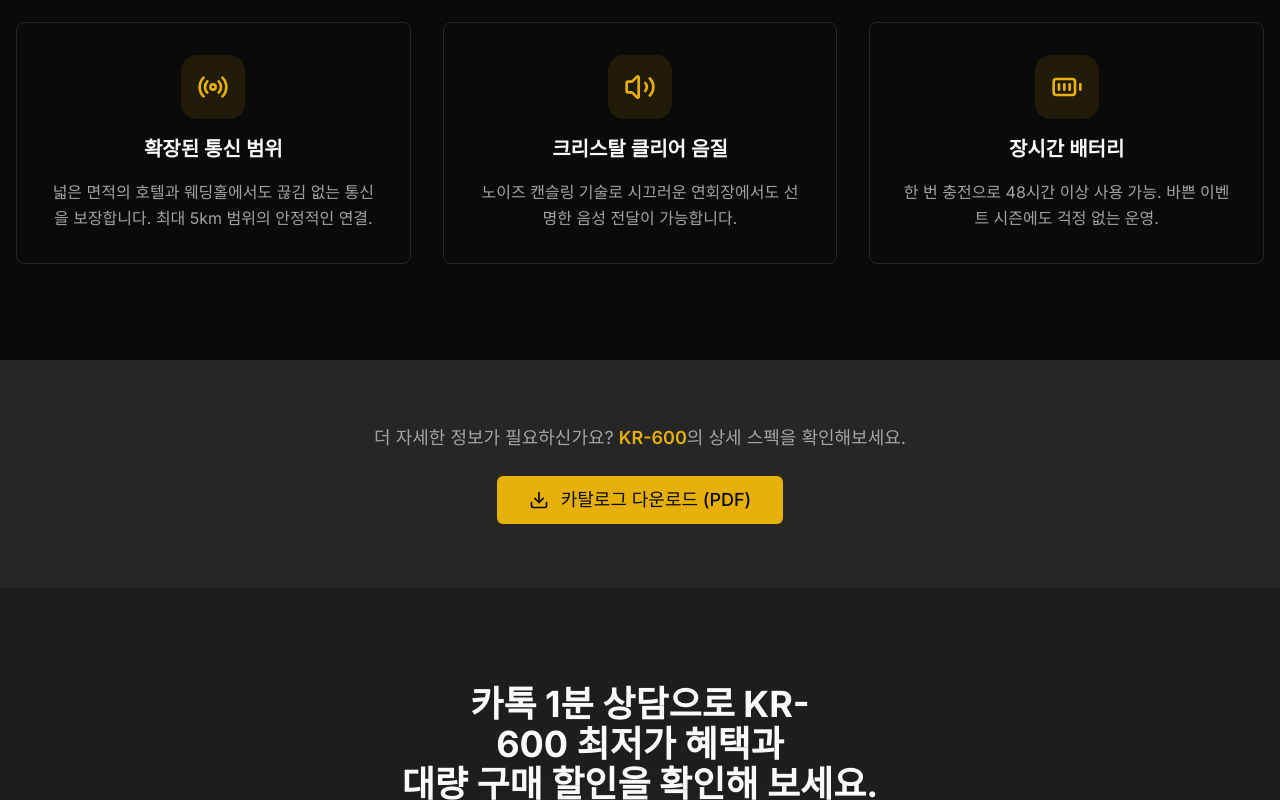
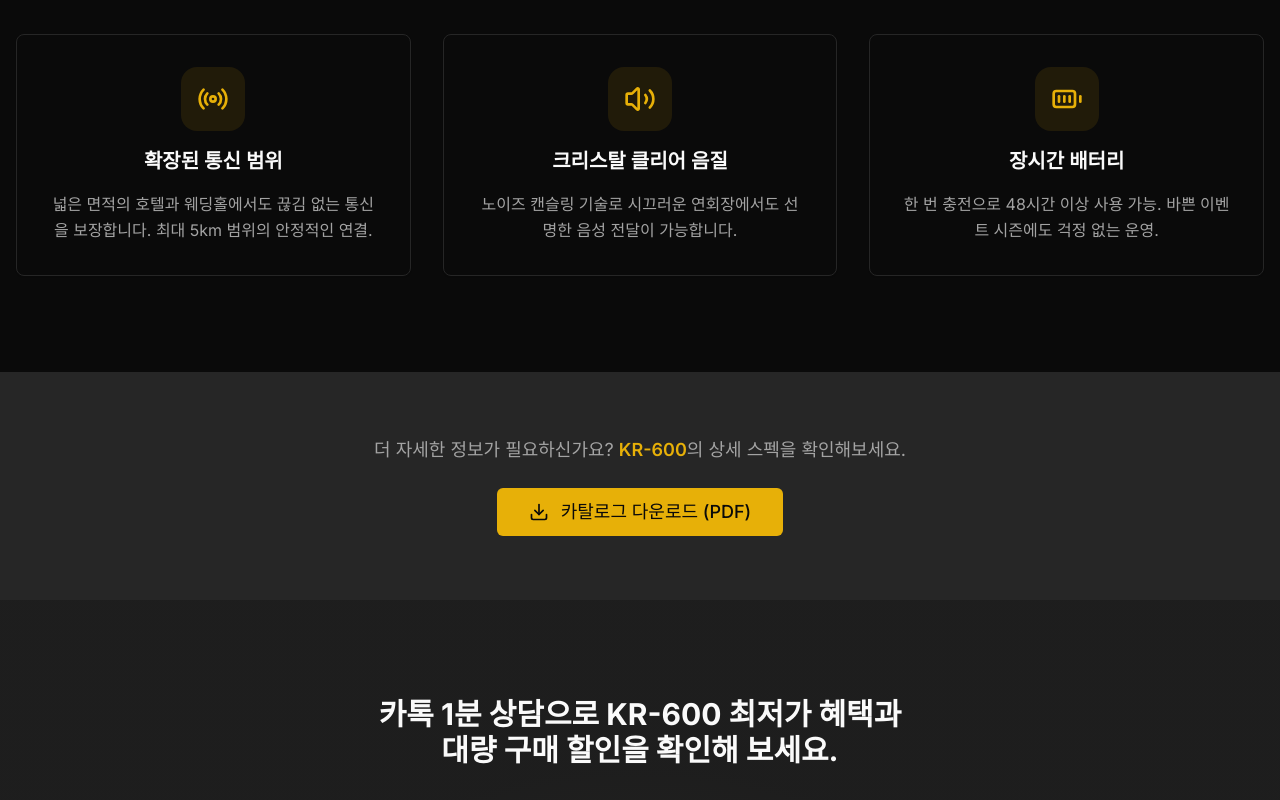
Before and after one commit to choifam0191-lgtm/kr600-final, a Next.js app: page / in a window 1280 px wide. Shown: the part 2000-2800 px from the top of the page. Built offline with nearby package versions, Linux system fonts and the light colour scheme.

Commit message:
로고수정및폰트수정

```diff
--- a/components/about-section.tsx
+++ b/components/about-section.tsx
@@ -29,7 +29,7 @@
 
           {/* 영우테크 주요 거래처 */}
           <div className="mt-6 pt-6 border-t border-border w-full flex flex-col items-center">
-            <p className="text-base font-semibold text-foreground mb-6">영우테크 주요 거래처</p>
+            <p className="text-2xl md:text-3xl font-bold text-foreground mb-6">영우테크 주요 거래처</p>
             <div className="w-full max-w-[1300px] mx-auto">
               <Image
                 src="/clients_all.png"
--- a/components/catalog-section.tsx
+++ b/components/catalog-section.tsx
@@ -54,7 +54,7 @@
       <div className="w-full max-w-7xl mx-auto px-4">
         <div className="flex flex-col items-center text-center">
           <p className="text-lg text-muted-foreground mb-6">
-            더 자세한 정보가 필요하신가요? <span className="text-primary font-semibold">KR-600</span>의 상세 스펙을 확인해보세요.
+            더 자세한 정보가 필요하신가요? <span className="text-primary font-semibold whitespace-nowrap">KR-600</span>의 상세 스펙을 확인해보세요.
           </p>
           <Button
             onClick={handleDownload}
--- a/components/cta-section.tsx
+++ b/components/cta-section.tsx
@@ -40,8 +40,8 @@
 
       <div className="w-full max-w-7xl mx-auto px-4 relative z-10">
         <div className="flex flex-col items-center text-center">
-          <h2 className="text-2xl md:text-3xl lg:text-4xl font-bold text-foreground mb-8 md:mb-10 max-w-xl mx-auto text-balance leading-relaxed">
-            <span className="font-bold">카톡 1분 상담</span>으로 KR-600 최저가 혜택과
+          <h2 className="text-2xl md:text-3xl font-bold text-foreground mb-8 md:mb-10 max-w-xl mx-auto text-balance leading-relaxed">
+            <span className="font-bold">카톡 1분 상담</span>으로 <span className="whitespace-nowrap">KR-600</span> 최저가 혜택과
             <br />
             대량 구매 할인을 확인해 보세요.
           </h2>
--- a/components/feature-cards.tsx
+++ b/components/feature-cards.tsx
@@ -84,7 +84,7 @@
         <div className="flex flex-col items-center">
           <div className="text-center mb-16 w-full">
             <h2 className="text-3xl md:text-4xl font-bold text-foreground mb-4">
-              왜 <span className="text-primary">KR-600</span>인가요?
+              왜 <span className="text-primary whitespace-nowrap">KR-600</span>인가요?
             </h2>
             <p className="text-muted-foreground text-lg max-w-2xl mx-auto">
               호스피탈리티 산업에 특화된 기능으로 완벽한 고객 서비스를 제공하세요
--- a/components/hero-section.tsx
+++ b/components/hero-section.tsx
@@ -65,7 +65,7 @@
             {/* Main Copy */}
             <h1 className="text-3xl md:text-4xl lg:text-5xl xl:text-6xl font-bold tracking-tight text-balance leading-[1.3] w-full mb-6">
               <span className="text-foreground">
-                최신형 <span className="text-primary">KR-600</span>
+                최신형 <span className="text-primary whitespace-nowrap">KR-600</span>
                 <br />
                 보상판매 특별 할인
               </span>
--- a/components/navigation.tsx
+++ b/components/navigation.tsx
@@ -24,7 +24,7 @@
             onClick={() => scrollToSection("hero")}
             className="text-xl font-bold text-primary"
           >
-            KR-600
+            <span className="whitespace-nowrap">KR-600</span>
           </button>
         </div>
 
@@ -46,7 +46,7 @@
             onClick={() => scrollToSection("features")}
             className="text-sm font-medium text-foreground hover:text-primary transition-colors"
           >
-            KR-600
+            <span className="whitespace-nowrap">KR-600</span>
           </button>
           <button
             onClick={() => scrollToSection("catalog")}
@@ -97,7 +97,7 @@
               onClick={() => scrollToSection("features")}
               className="block w-full text-left text-sm font-medium text-foreground hover:text-primary transition-colors py-2"
             >
-              KR-600
+              <span className="whitespace-nowrap">KR-600</span>
             </button>
             <button
               onClick={() => scrollToSection("catalog")}
```
Also changed, not shown: clients_all.png, public/clients_all.png.
